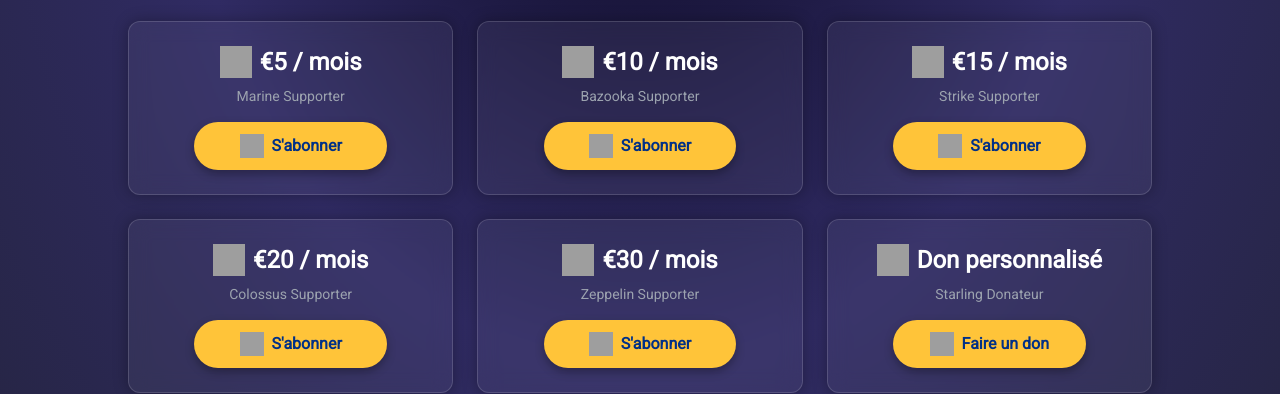
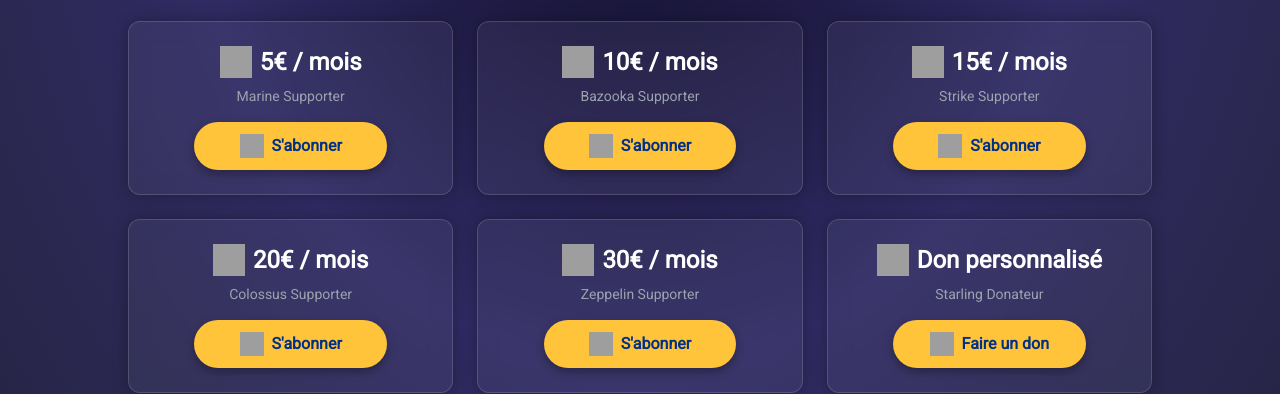
Before and after one commit to RotDams/GalaxyLife-Tracker-Support, a plain HTML site: page fr/index.html in a window 1280 px wide. Shown: the part 199-593 px from the top of the page. Drawn offline with nearby package versions, Linux system fonts and the light colour scheme; grey boxes are pictures that could not be loaded.

Commit message:
Update index.html

```diff
--- a/fr/index.html
+++ b/fr/index.html
@@ -72,7 +72,7 @@
   <div class="max-w-5xl mx-auto grid grid-cols-1 sm:grid-cols-2 lg:grid-cols-3 gap-6">
 
     <div class="card rounded-xl p-6 text-center">
-      <h2 class="text-2xl font-bold mb-2 flex justify-center items-center gap-2"><img src="https://cdn.discordapp.com/emojis/1192753777212674078.webp?size=128" class="icon"/> €5 / mois</h2>
+      <h2 class="text-2xl font-bold mb-2 flex justify-center items-center gap-2"><img src="https://cdn.discordapp.com/emojis/1192753777212674078.webp?size=128" class="icon"/> 5€ / mois</h2>
       <p class="text-sm text-gray-400">Marine Supporter</p>
       <a href="https://www.paypal.com/webapps/billing/plans/subscribe?plan_id=P-1XX06834PR207522YM7ZKFTY" class="btn flex mt-4 donate">
         <img src="https://www.paypalobjects.com/paypal-ui/logos/svg/paypal-mark-color.svg" alt="Donate" class="paypal-logo">S'abonner
@@ -80,7 +80,7 @@
     </div>
 
     <div class="card rounded-xl p-6 text-center">
-      <h2 class="text-2xl font-bold mb-2 flex justify-center items-center gap-2"><img src="https://cdn.discordapp.com/emojis/1065970108406698044.webp?size=128" class="icon"/> €10 / mois</h2>
+      <h2 class="text-2xl font-bold mb-2 flex justify-center items-center gap-2"><img src="https://cdn.discordapp.com/emojis/1065970108406698044.webp?size=128" class="icon"/> 10€ / mois</h2>
       <p class="text-sm text-gray-400">Bazooka Supporter</p>
       <a href="https://www.paypal.com/webapps/billing/plans/subscribe?plan_id=P-2U071059AR320834DM7ZFSHI" class="btn flex mt-4 donate">
         <img src="https://www.paypalobjects.com/paypal-ui/logos/svg/paypal-mark-color.svg" alt="Donate" class="paypal-logo">S'abonner
@@ -88,7 +88,7 @@
     </div>
 
     <div class="card rounded-xl p-6 text-center">
-      <h2 class="text-2xl font-bold mb-2 flex justify-center items-center gap-2"><img src="https://cdn.discordapp.com/emojis/1065970176505426001.webp?size=128" alt="Zeppelin" class="icon"/> €15 / mois</h2>
+      <h2 class="text-2xl font-bold mb-2 flex justify-center items-center gap-2"><img src="https://cdn.discordapp.com/emojis/1065970176505426001.webp?size=128" alt="Zeppelin" class="icon"/> 15€ / mois</h2>
       <p class="text-sm text-gray-400">Strike Supporter</p>
       <a href="https://www.paypal.com/webapps/billing/plans/subscribe?plan_id=P-3HW92590G51042610M7ZKHHI"  class="btn flex mt-4 donate">
         <img src="https://www.paypalobjects.com/paypal-ui/logos/svg/paypal-mark-color.svg" alt="Donate" class="paypal-logo">S'abonner
@@ -96,7 +96,7 @@
     </div>
 
     <div class="card rounded-xl p-6 text-center">
-      <h2 class="text-2xl font-bold mb-2 flex justify-center items-center gap-2"><img src="https://cdn.discordapp.com/emojis/1065970112500346941.webp?size=128" class="icon"/> €20 / mois</h2>
+      <h2 class="text-2xl font-bold mb-2 flex justify-center items-center gap-2"><img src="https://cdn.discordapp.com/emojis/1065970112500346941.webp?size=128" class="icon"/> 20€ / mois</h2>
       <p class="text-sm text-gray-400">Colossus Supporter</p>
       <a href="https://www.paypal.com/webapps/billing/plans/subscribe?plan_id=P-1UX56810HA8566250M7ZKIBY"  class="btn flex mt-4 donate">
         <img src="https://www.paypalobjects.com/paypal-ui/logos/svg/paypal-mark-color.svg" alt="Donate" class="paypal-logo">S'abonner
@@ -104,7 +104,7 @@
     </div>
 
     <div class="card rounded-xl p-6 text-center">
-      <h2 class="text-2xl font-bold mb-2 flex justify-center items-center gap-2"><img src="https://cdn.discordapp.com/emojis/1065970176505426001.webp?size=128" class="icon"/> €30 / mois</h2>
+      <h2 class="text-2xl font-bold mb-2 flex justify-center items-center gap-2"><img src="https://cdn.discordapp.com/emojis/1065970176505426001.webp?size=128" class="icon"/> 30€ / mois</h2>
       <p class="text-sm text-gray-400">Zeppelin Supporter</p>
       <a href="https://www.paypal.com/webapps/billing/plans/subscribe?plan_id=P-22D68834V8154043DM7ZKIJY"  class="btn flex mt-4 donate">
         <img src="https://www.paypalobjects.com/paypal-ui/logos/svg/paypal-mark-color.svg" alt="Donate" class="paypal-logo">S'abonner
```
